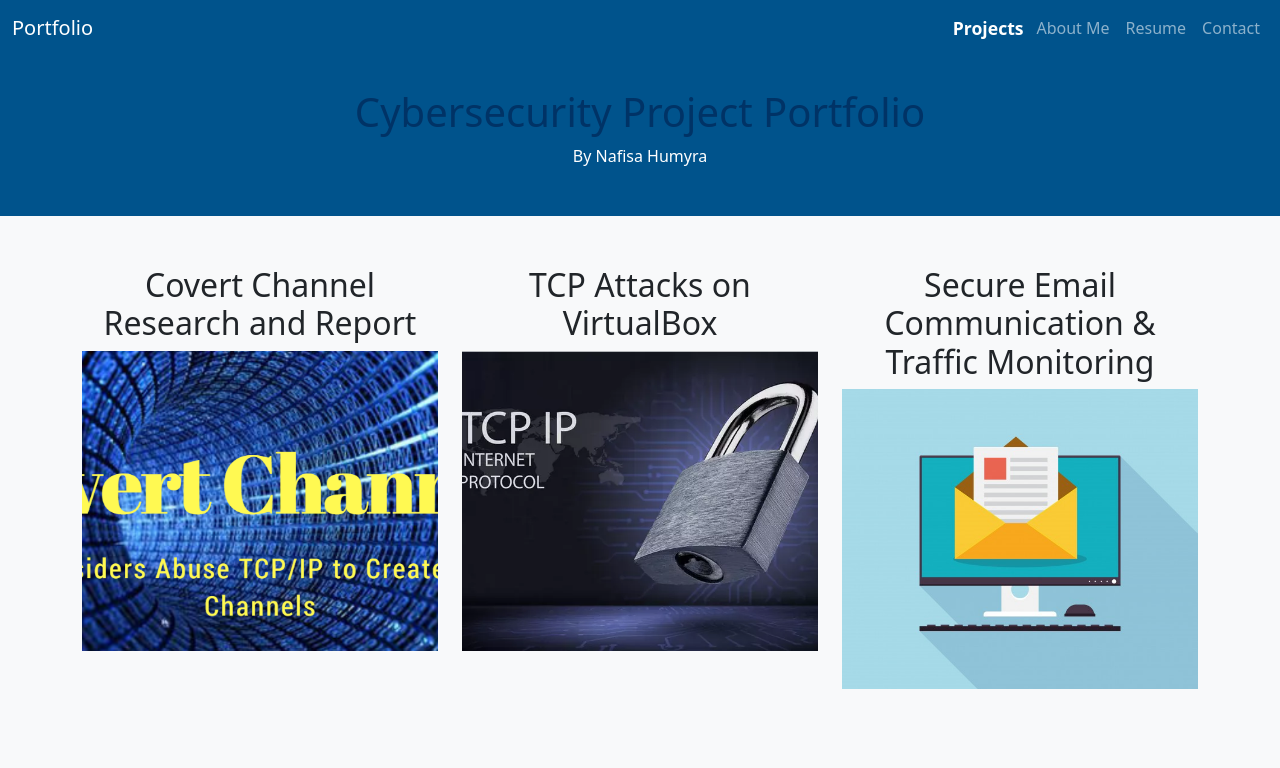
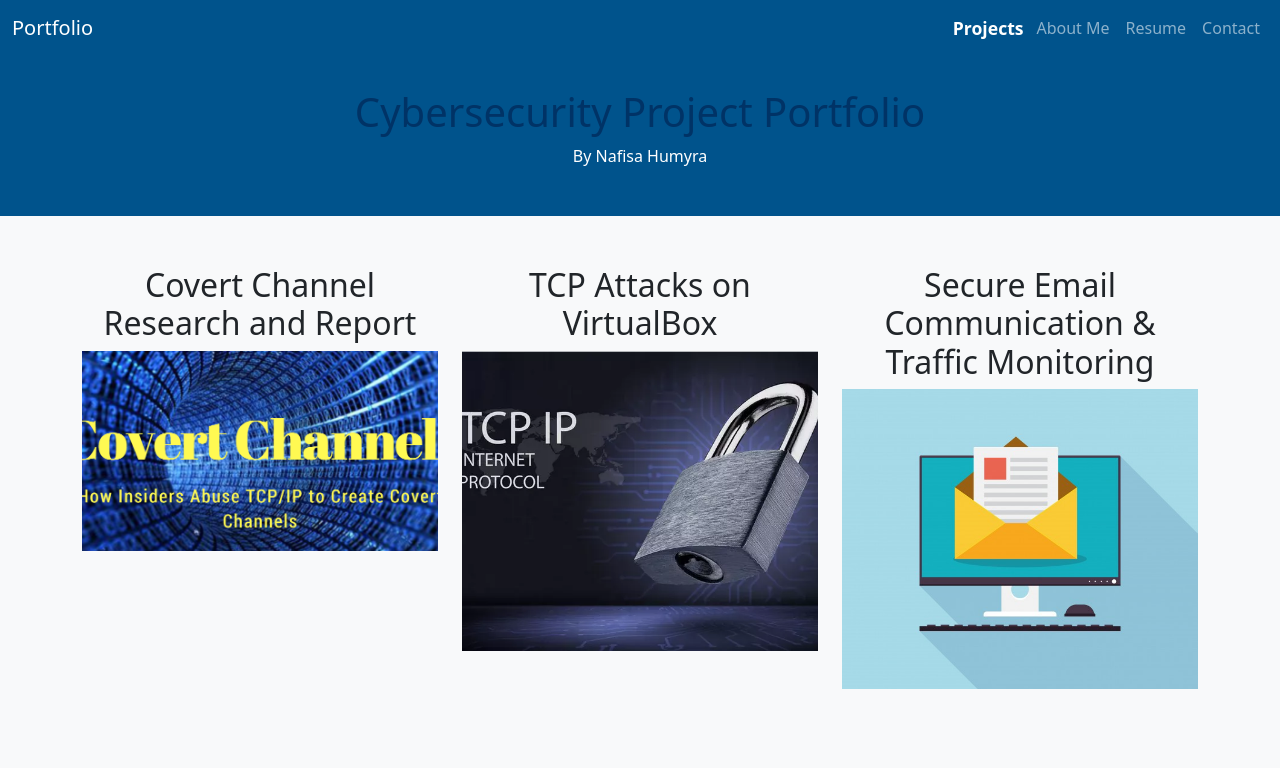
Before and after one commit to nafisahumyra/projects, a plain HTML site: page index.html in a window 1280 px wide. Shown: the top 768 px of the page. Drawn offline with nearby package versions, Linux system fonts and the light colour scheme.

Commit message:
Update index.html

```diff
--- a/index.html
+++ b/index.html
@@ -91,7 +91,7 @@
     <div class="col-sm-4">
       <div class="project" onclick="window.open('https://github.com/nafisahumyra/covert-channel-simulation', '_blank')">
         <h2>Covert Channel Research and Report</h2>
-        <img src="covert-channel-thumbnail.png" alt="Project 1 Image">
+        <img src="covert-channel-thumbnail.png" alt="Project 1 Image" style="height: 200px; width: 100%; object-fit: cover;">
       </div>
     </div>
     <div class="col-sm-4">
```
